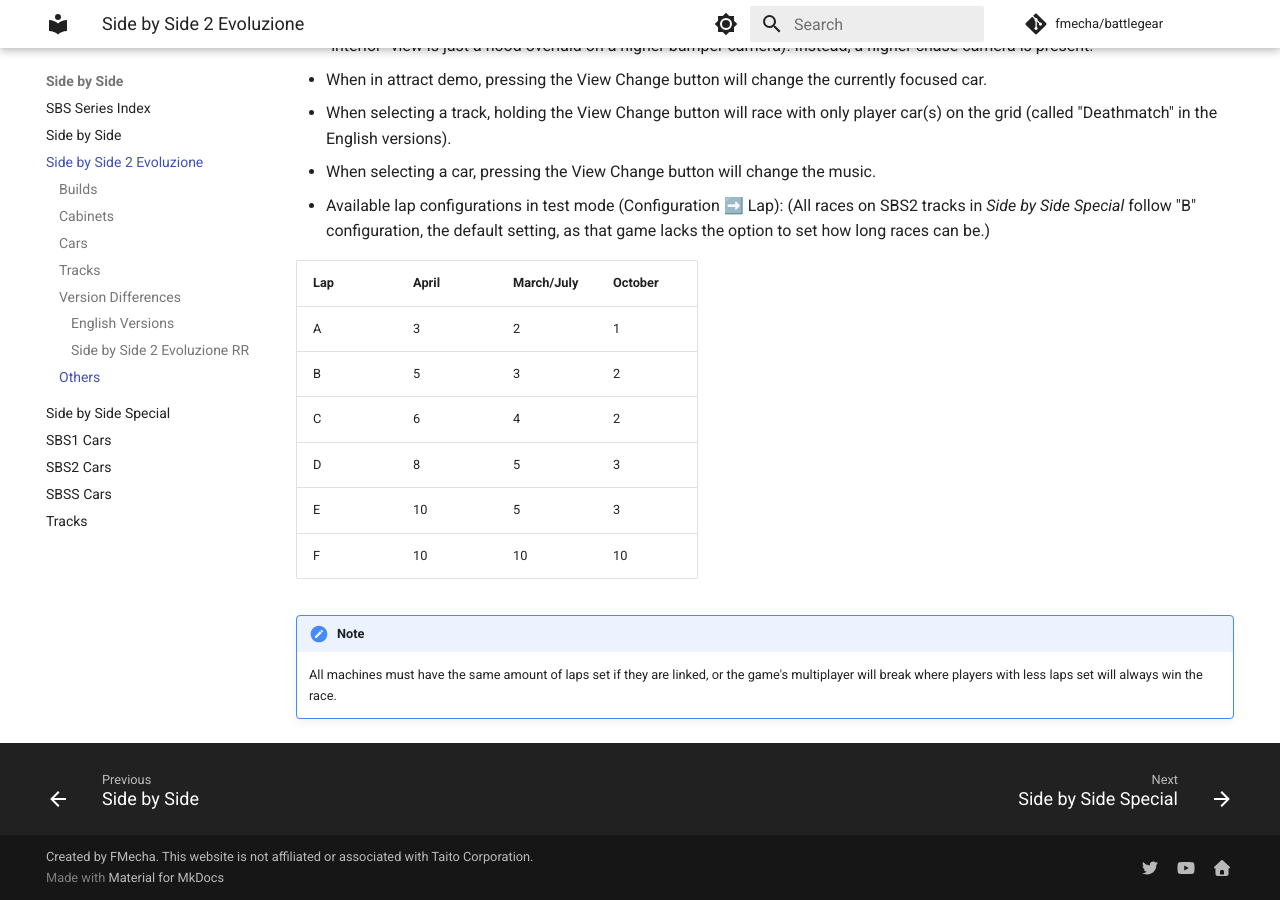
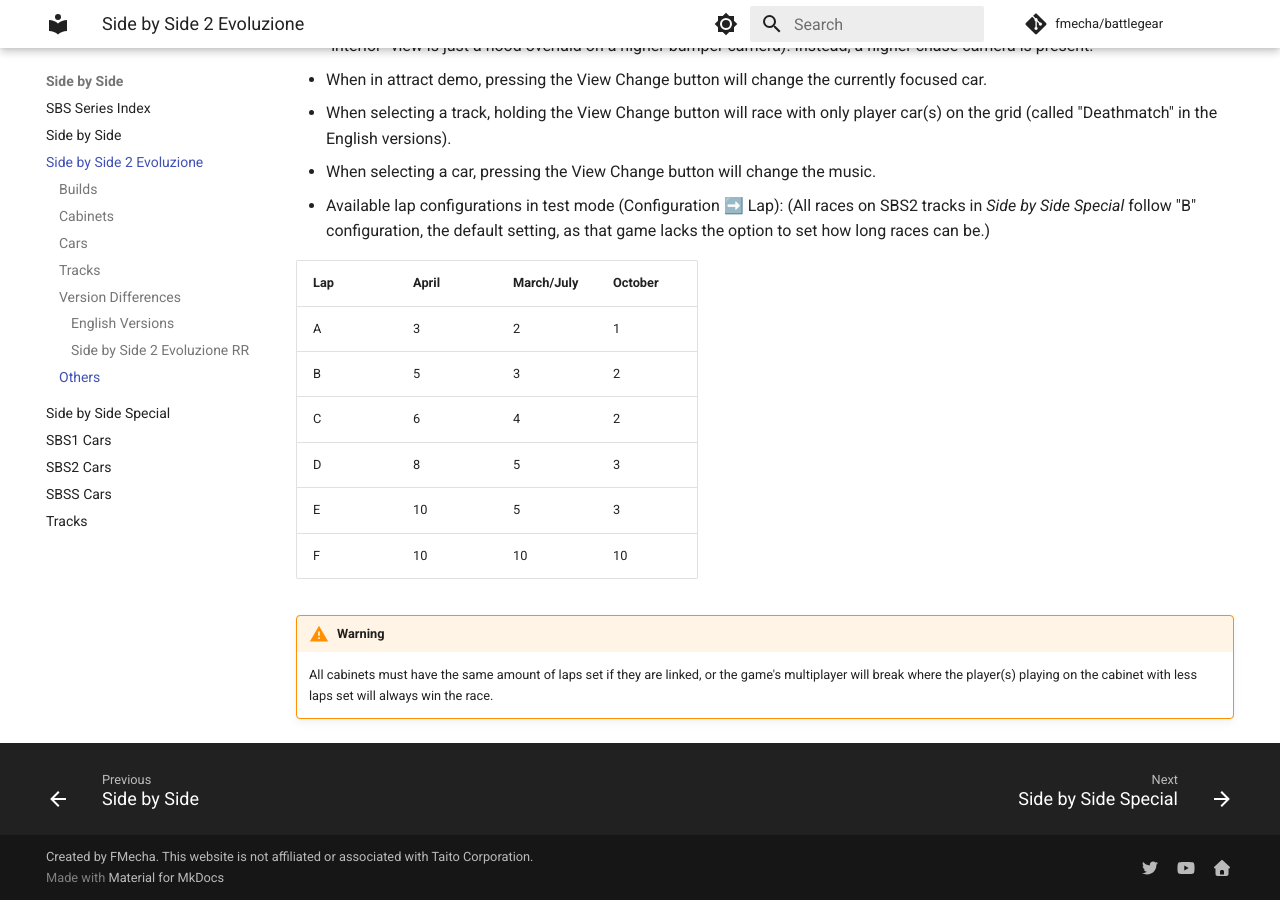
Before and after one commit to FMecha/battlegear, an MkDocs documentation site: the page built from docs/sidebs/sbs2.md, in a window 1280 px wide and 900 px high, scrolled down 2943 px. Built offline with MkDocs 1.6.1 and Material for MkDocs 9.7.7, drawn with Linux system fonts in a browser that asks for light colours; comment, search, counter and statistics services are not loaded.

Commit message:
sbs2.md: term + level

```diff
--- a/docs/sidebs/sbs2.md
+++ b/docs/sidebs/sbs2.md
@@ -77,5 +77,5 @@
 E|10|5|3
 F|10|10|10
 
-!!! note
-    All machines must have the same amount of laps set if they are linked, or the game's multiplayer will break where players with less laps set will always win the race.
+!!! warning
+    All cabinets must have the same amount of laps set if they are linked, or the game's multiplayer will break where the player(s) playing on the cabinet with less laps set will always win the race.
```
